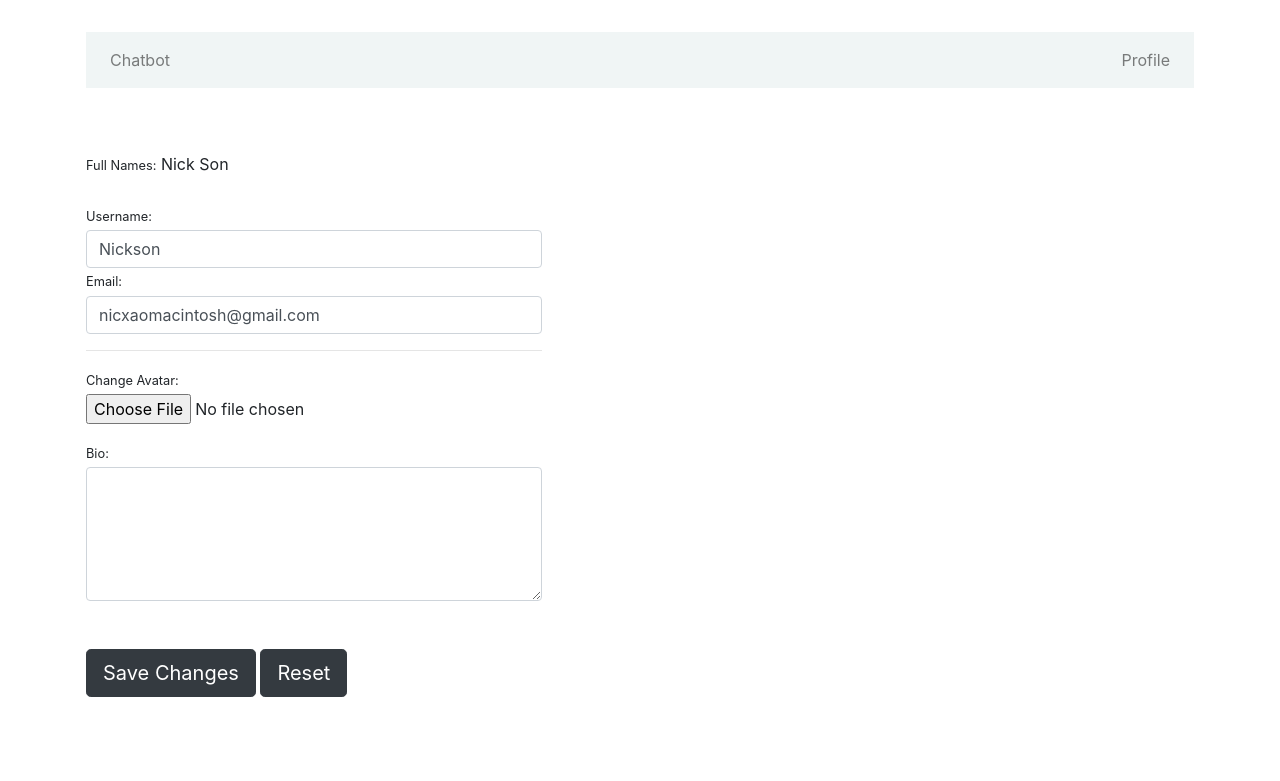
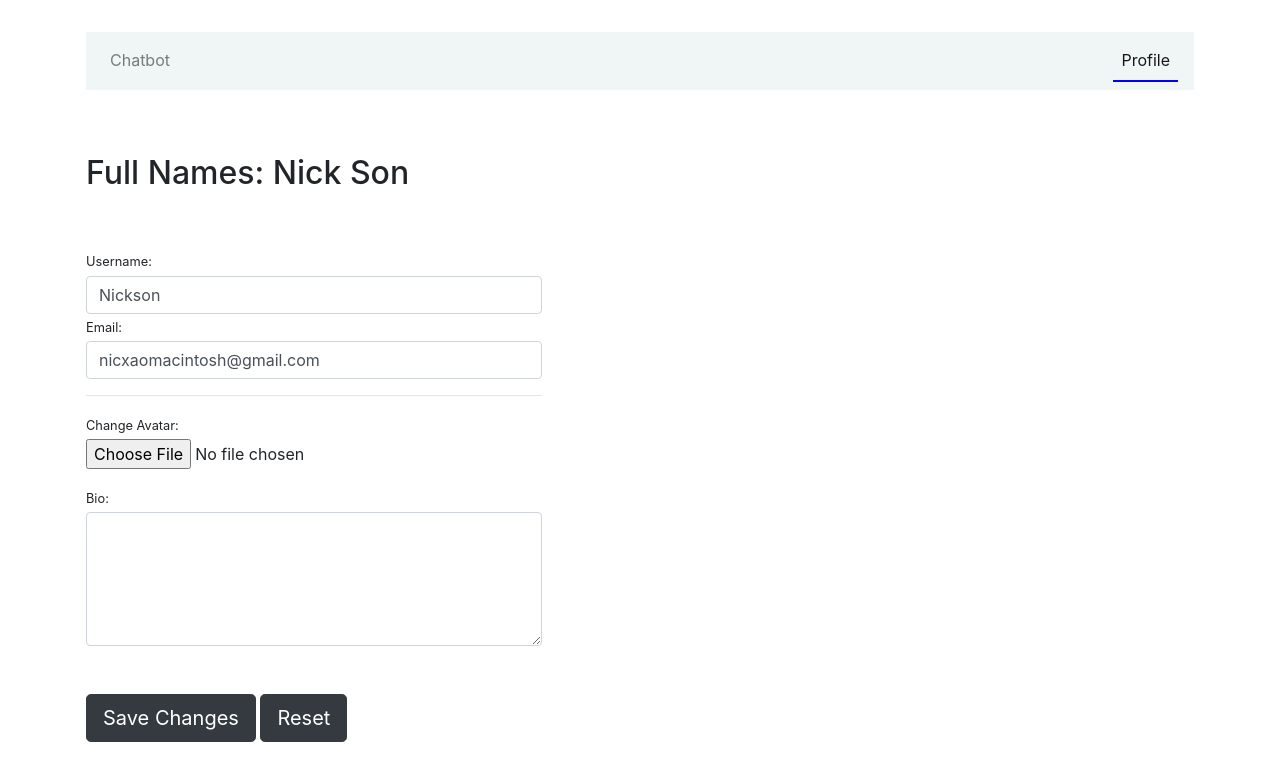
Before and after one commit to NicksonAmwine/Simple-chatbot-webapp, a Django app: page /profile/ in a window 1280 px wide. Shown: the top 781 px of the page. Run offline with Django 4.2, Linux system fonts and the light colour scheme; a user stored in the database is signed in; some libraries are stand-ins or nearby versions.

Commit message:
Added a default image for new users and a highlight on the current page in the navbar

```diff
--- a/mychatApp/models.py
+++ b/mychatApp/models.py
@@ -2,6 +2,8 @@ from django.db import models
 from django.contrib.auth import get_user_model
 from django.contrib.auth.models import User, AbstractUser
 from PIL import Image
+from django.db.models.signals import post_save
+from django.dispatch import receiver
 
 NewUser = get_user_model()
 
@@ -36,4 +38,14 @@ class OTP(models.Model):
     code = models.CharField(max_length=6)
     created_at = models.DateTimeField(auto_now_add=True)
 
+# Signal handlers
+@receiver(post_save, sender=User)
+def create_user_profile(sender, instance, created, **kwargs):
+    if created:
+        Profile.objects.create(user=instance)
+
+@receiver(post_save, sender=User)
+def save_user_profile(sender, instance, **kwargs):
+    instance.profile.save()
+
 # Create your models here.
--- a/mychatApp/templates/base.html
+++ b/mychatApp/templates/base.html
@@ -11,6 +11,12 @@
     <!--Font awesome icons -->
 	<link rel="stylesheet" href="https://use.fontawesome.com/releases/v5.8.2/css/all.css" integrity="sha384-oS3vJWv+0UjzBfQzYUhtDYW+Pj2yciDJxpsK1OYPAYjqT085Qq/1cq5FLXAZQ7Ay" crossorigin="anonymous">
 
+  <!-- Custom CSS -->
+  <style>
+    .active {
+      border-bottom: 2px solid blue;
+    }
+  </style>
     <title>{% block title %} {% endblock %} </title>
 </head>
 <body>
@@ -28,7 +34,7 @@
                     <li class="nav-item {% if request.resolver_match.url_name == 'chatbot' %}active{% endif %}">
                       <a href="{% url 'chatbot' %}" class="nav-item nav-link">Chatbot</a>
                     </li>
-                    <li class="nav-item {% if request.resolver_match.url_name == 'users-profile' %}active{% endif %}">
+                    <li class="nav-item {% if request.resolver_match.url_name == 'profile' %}active{% endif %}">
                       <a href="{% url 'profile' %}" class="nav-item nav-link">Profile</a>
                     </li>
                   {% else %}
--- a/mychatApp/templates/profile.html
+++ b/mychatApp/templates/profile.html
@@ -22,8 +22,9 @@
             <div class="form-row">
                 <div class="col-md-5">
                     <div class="form-group">
-                        <label class="small mb-1">Full Names:</label>
-                        {{ user.first_name}} {{ user.last_name }}
+                        <div class="profile-info">
+                            <h2>Full Names: {{ user.first_name}} {{ user.last_name }}</h2>
+                        </div>
                         <br><br>
                         <label class="small mb-1">Username:</label>
                         {{ user_form.username }}
```
Also changed, not shown: mychatApp/templates/chatbot.html (+3 -4 lines), static/chatbot.js (+1 -6 lines), media/default.jpg (deleted), media/profile_images/smart-speaker-with-voice-control.jpg (added).
